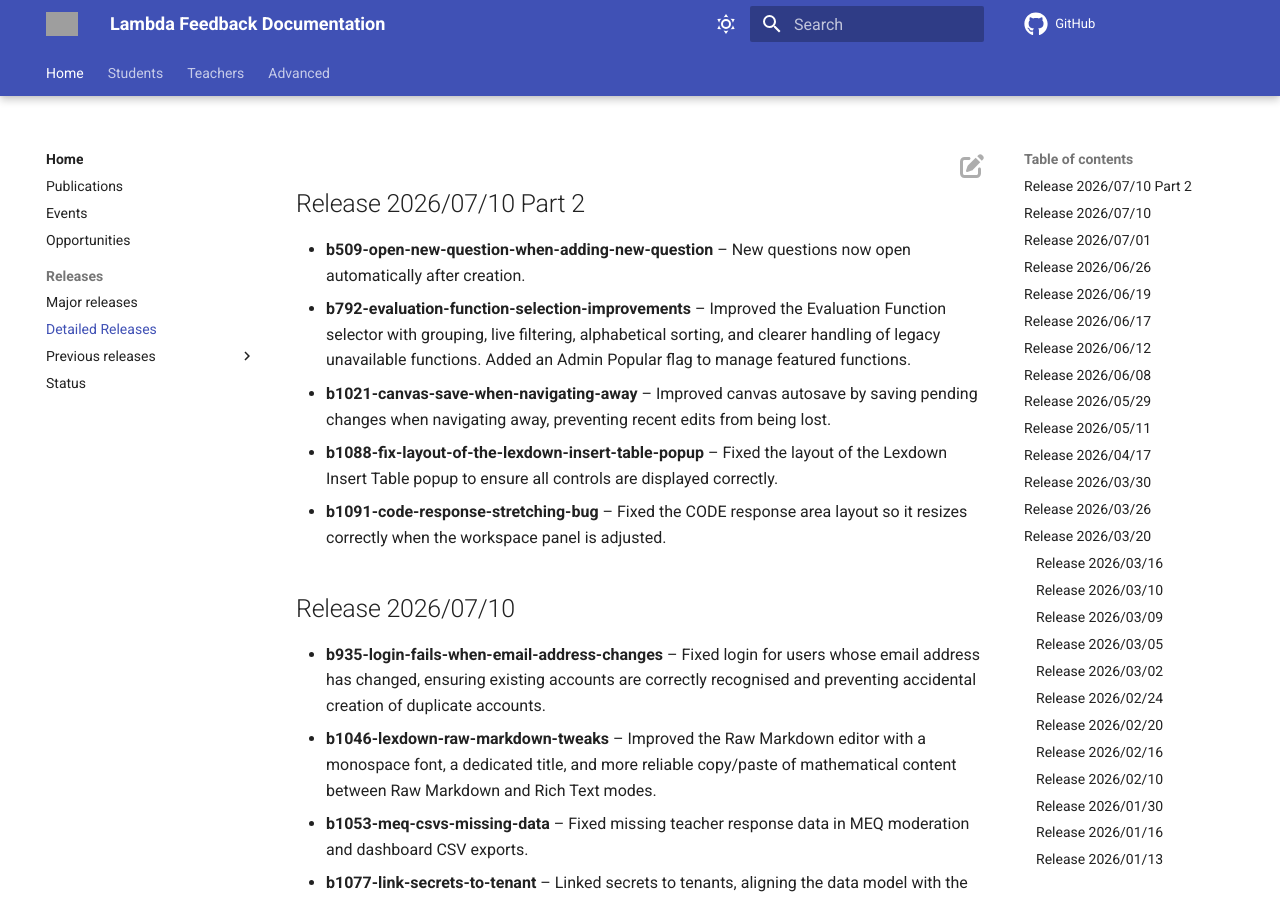
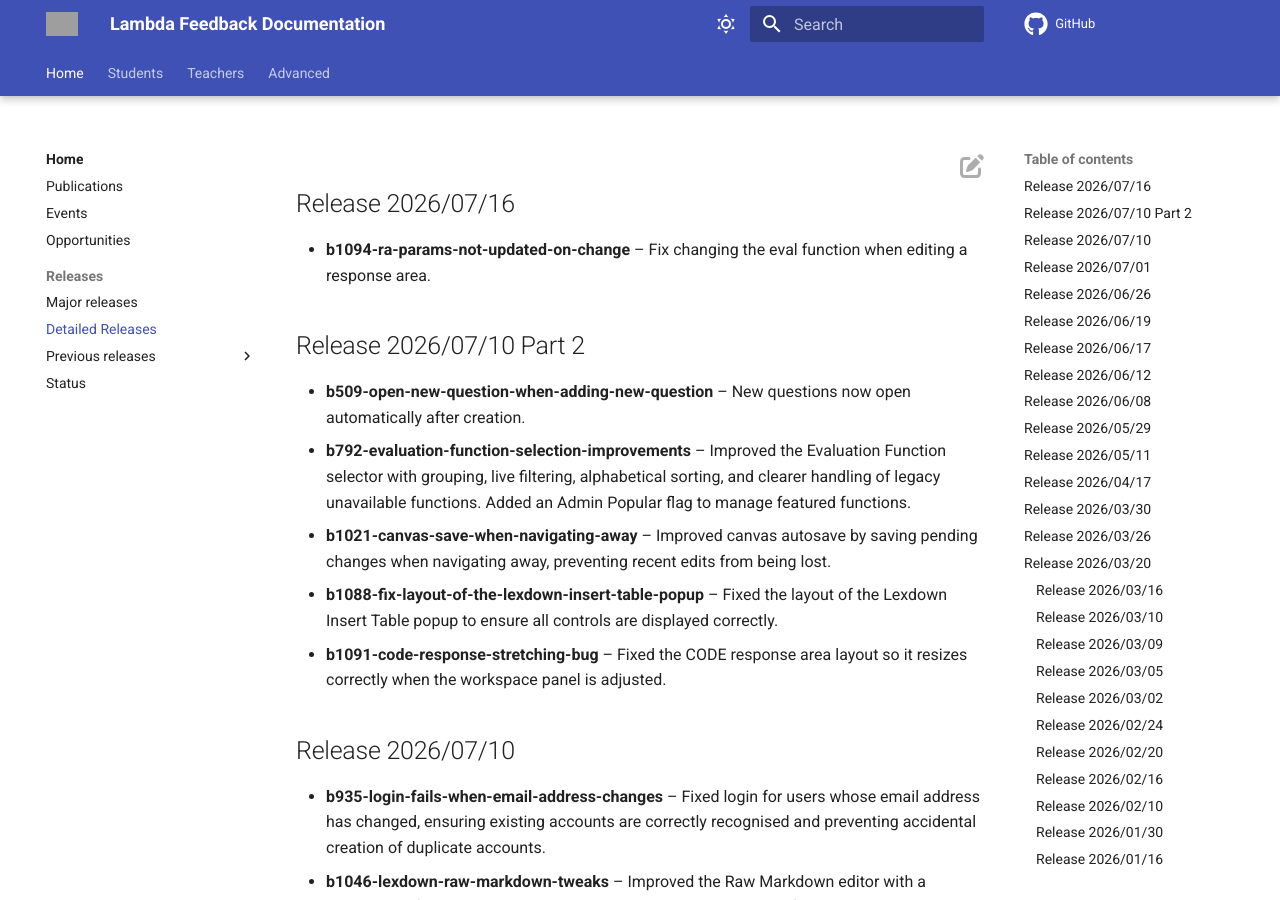
Before and after one commit to lambda-feedback/user-documentation, an MkDocs documentation site: the page built from docs/releases/detailed_releases.md, in a window 1280 px wide and 900 px high. Built offline with MkDocs 1.6.1 and Material for MkDocs 9.7.7, drawn with Linux system fonts in a browser that asks for light colours; comment, search, counter and statistics services are not loaded; grey boxes are pictures that could not be loaded.

Commit message:
release notes for 2026/07/16

```diff
--- a/docs/releases/detailed_releases.md
+++ b/docs/releases/detailed_releases.md
@@ -1,3 +1,7 @@
+## Release 2026/07/16
+
+- **b1094-ra-params-not-updated-on-change** – Fix changing the eval function when editing a response area.
+
 ## Release 2026/07/10 Part 2
 
 - **b509-open-new-question-when-adding-new-question** – New questions now open automatically after creation.
```
